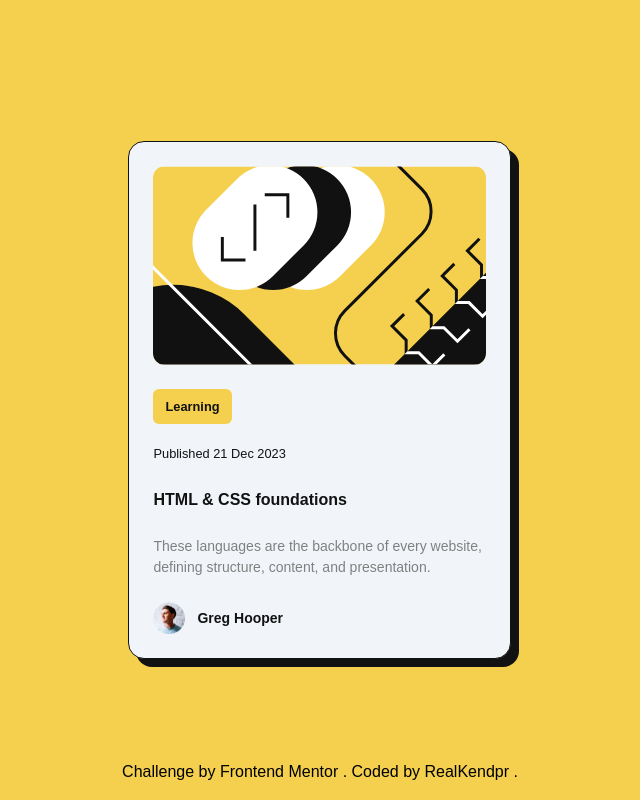
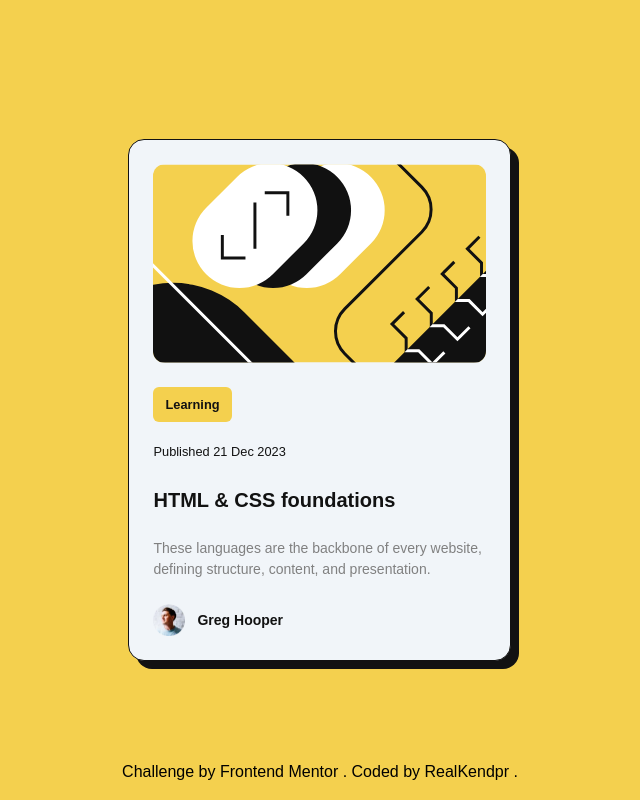
Before and after one commit to RealKendpr/blog-preview-card, a plain HTML site: page index.html in a window 1280 px wide. Shown: the whole page, without its empty margins (320-960 px from the left). Drawn offline with Linux system fonts and the light colour scheme.

Commit message:
update gh-pages

```diff
--- a/index.html
+++ b/index.html
@@ -32,7 +32,7 @@
               >Published <time datetime="2023-12-21">21 Dec 2023</time></small
             >
           </div>
-          <h1 class="font-display text-black">
+          <h1 class="font-display text-black text-xl">
             <a class="hover:text-primary focus-within:text-primary" href="#b">
               <strong>HTML &amp; CSS foundations </strong>
             </a>
```
